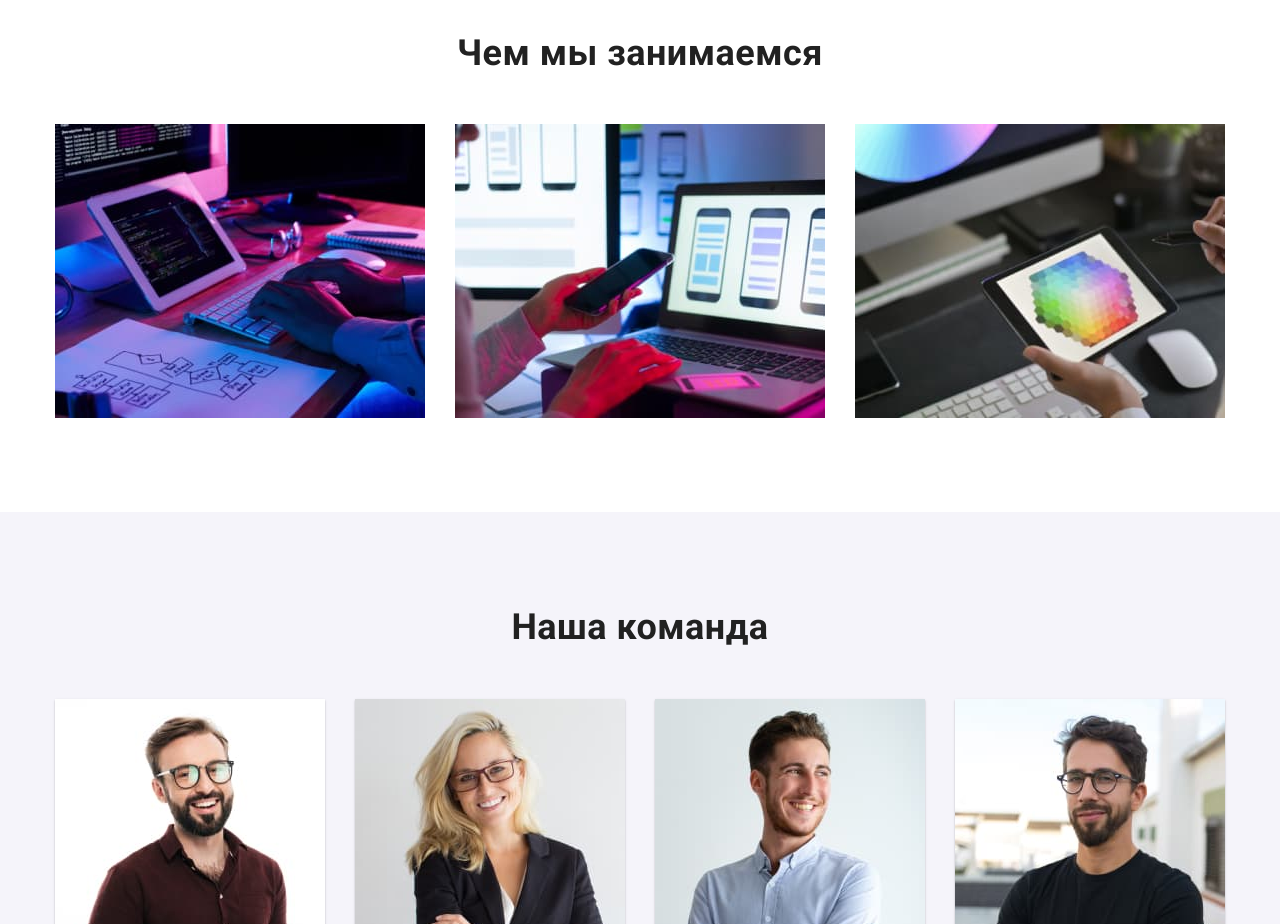
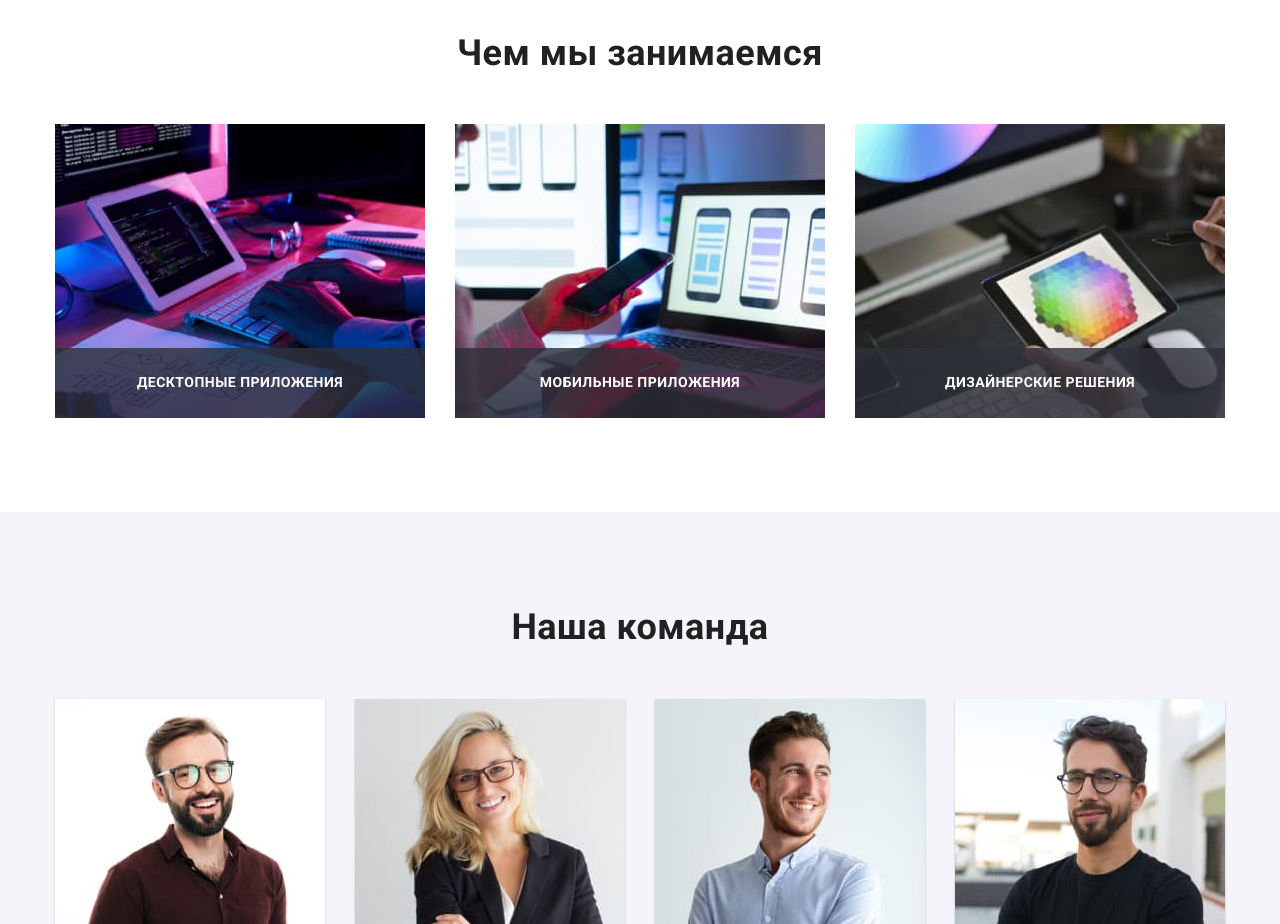
Before and after one commit to vitekkez/goit-markup-hw-05, a plain HTML site: page index.html in a window 1280 px wide. Shown: the part 1080-2004 px from the top of the page. Drawn offline with nearby package versions, Linux system fonts and the light colour scheme.

Commit message:
final page studio

```diff
--- a/css/styles.css
+++ b/css/styles.css
@@ -300,8 +300,27 @@ img {
 .work-list.list {
   display: flex;
 }
-.work-list > .item {
+
+.work-list .par {
+  display: flex;
+  align-items: center;
+  justify-content: center;
+  position: absolute;
+  bottom: 0px;
+  color: var(--primary-white-color);
+  width: 100%;
+  height: 70px;
+  font-style: normal;
+  font-weight: 700;
+  font-size: 14px;
+  line-height: 1.14;
+  text-transform: uppercase;
+  background: rgba(47, 48, 58, 0.8);
+}
+
+.work-list .item {
   flex-basis: calc(100% / 3 - 30px);
+  position: relative;
 }
 
 .work-list .item + .item {
@@ -444,6 +463,7 @@ img {
   line-height: 1.14;
   text-transform: uppercase;
 }
+
 .aside .team-social-link {
   background-color: rgba(255, 255, 255, 0.1);
   color: var(--primary-white-color);
--- a/index.html
+++ b/index.html
@@ -113,6 +113,7 @@
                 width="370"
                 height="294"
               />
+              <p class="par">десктопные приложения</p>
             </li>
             <li class="item">
               <img
@@ -121,6 +122,7 @@
                 width="370"
                 height="294"
               />
+              <p class="par">мобильные приложения</p>
             </li>
             <li class="item">
               <img
@@ -129,6 +131,7 @@
                 width="370"
                 height="294"
               />
+              <p class="par">дизайнерские решения</p>
             </li>
           </ul>
         </div>
```
